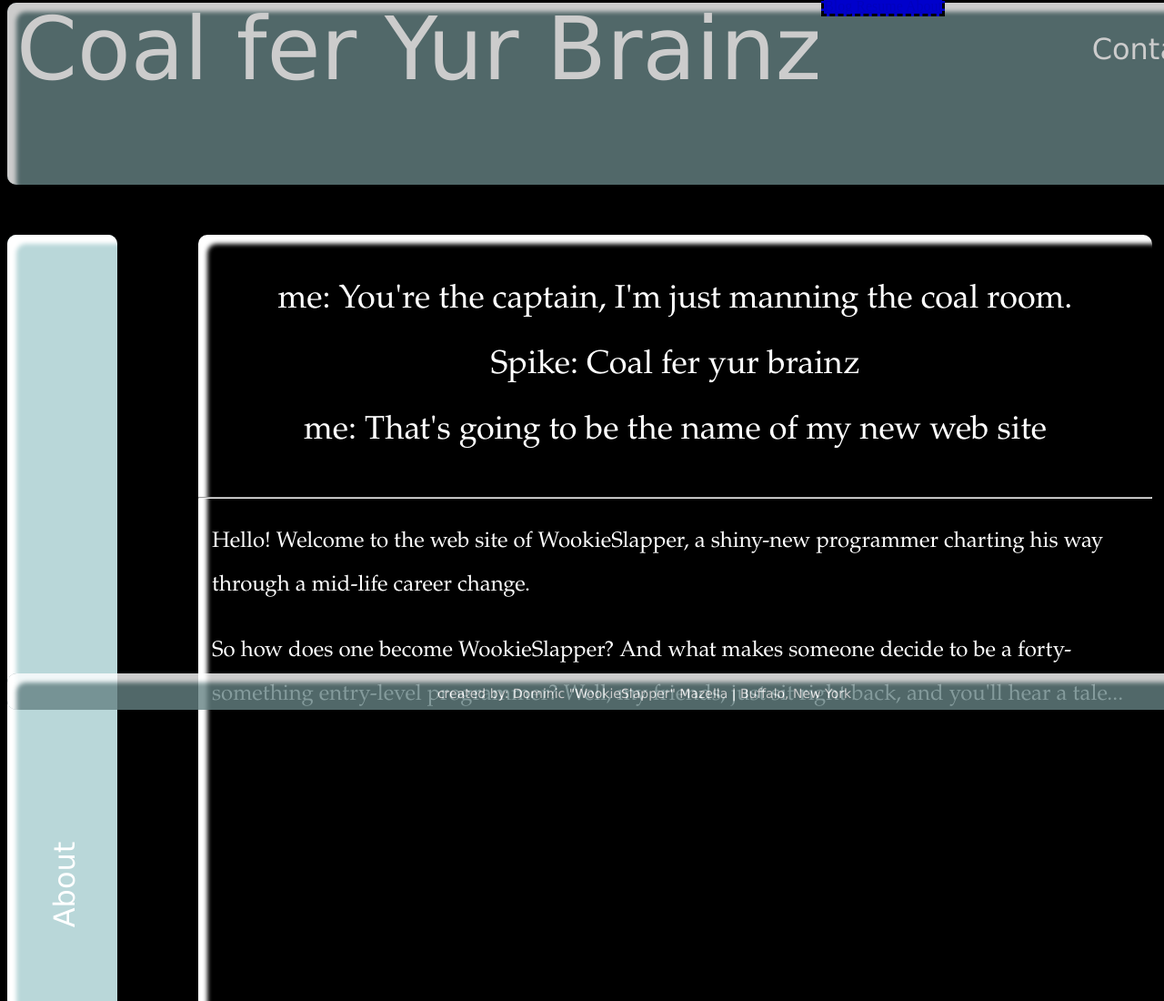
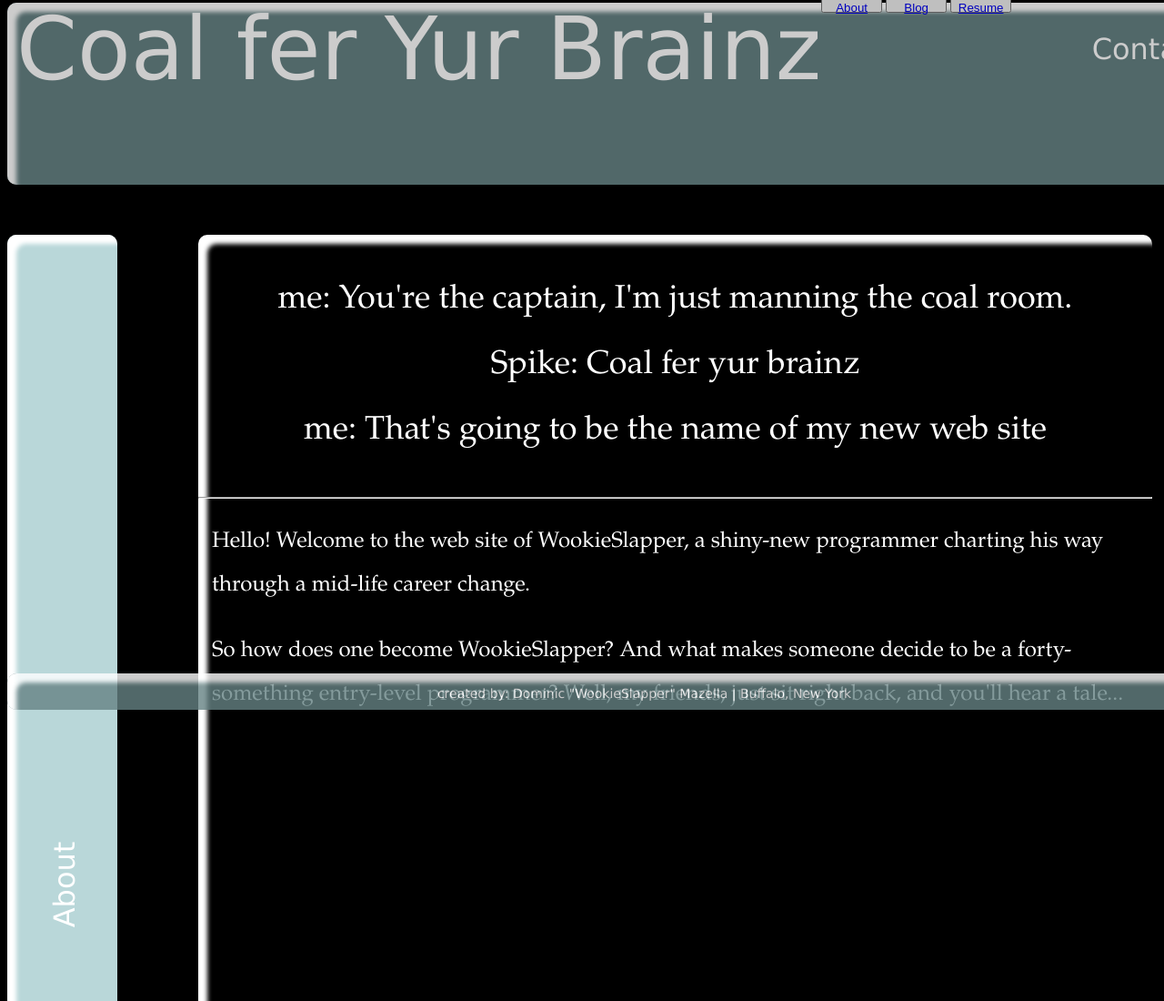
Before and after one commit to WookieSlapper/CoalBrainz, a plain HTML site: page index.html in a window 1280 px wide. Shown: the top 1100 px of the page at 91% size. Drawn offline with nearby package versions, Linux system fonts and the light colour scheme.

Commit message:
Messing around with home page layout, adding navigation buttons

```diff
--- a/CoalBrainz.css
+++ b/CoalBrainz.css
@@ -7,13 +7,9 @@ div {
     box-shadow: 10px 10px 5px #ffffff inset;
 }
 span {
-    background-color: blue;
     height: 100px;
     width: 500px;
     position: relative;
-    border-color: white;
-    border-width: 5px;
-    border: dashed;
     align-content:center;
     bottom:5px;
 }
--- a/index.html
+++ b/index.html
@@ -12,10 +12,10 @@
         <p id="name">Coal fer Yur Brainz</p>
         <a href="mailto:dominicmazella@gmail.com">
             <p id="email">Contact me!</p></a>
-        <span>
-            <a href="blog.html">Blog</a>
-            <a href="resume.html">Resume</a>
-            <a href="index.html">About</a>
+        <span id="navigation">
+            <button style="height: 16px; width: 67px"><a href="index.html">About</a></button>
+            <button style="height: 16px; width: 67px"><a href="blog.html">Blog</a></button>
+            <button style="height: 16px; width: 67px"><a href="resume.html">Resume</a></button>
         </span>
     </div>
 
```
